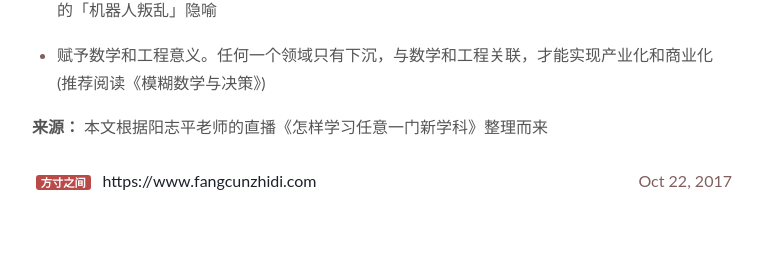
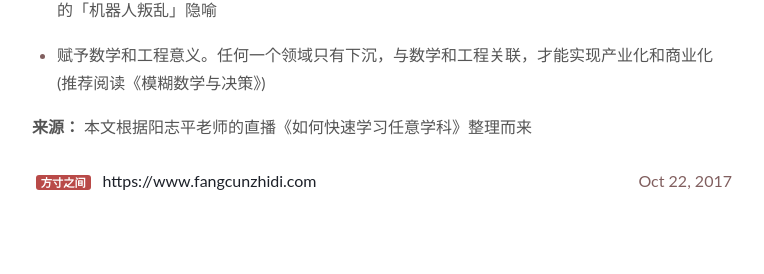
Before and after one commit to Turbo-Snail/ReadingCard, a Jekyll site: the page built from _posts/2017-10-22-How-To-Learn-a- New-Subject.md, in a window 1280 px wide. Shown: the part 1605-1879 px from the top of the page, without its empty margins (258-1022 px from the left). Built offline with Jekyll 4.4.1, drawn with Linux system fonts in a browser that asks for light colours; comment, search, counter and statistics services are not loaded.

Commit message:
Update 2017-10-22-How-To-Learn-a- New-Subject.md

```diff
--- a/_posts/2017-10-22-How-To-Learn-a- New-Subject.md
+++ b/_posts/2017-10-22-How-To-Learn-a- New-Subject.md
@@ -67,4 +67,4 @@ Zotero 教程，见阳志平老师网志 <http://www.yangzhiping.com/tech/>
 - 赋予数学和工程意义。任何一个领域只有下沉，与数学和工程关联，才能实现产业化和商业化
 (推荐阅读《模糊数学与决策》)
 
-**来源：** 本文根据阳志平老师的直播《怎样学习任意一门新学科》整理而来
+**来源：** 本文根据阳志平老师的直播《如何快速学习任意学科》整理而来
```
